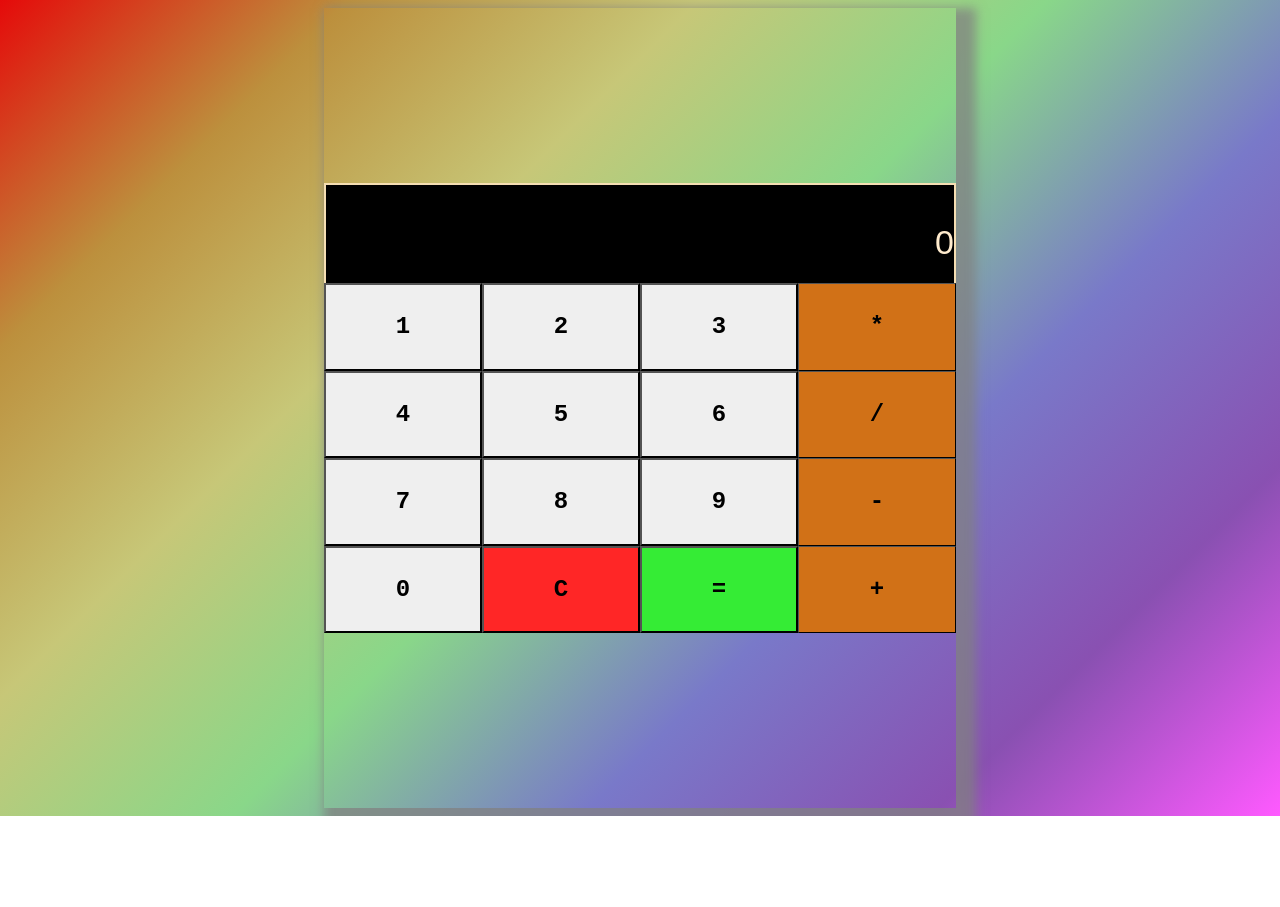
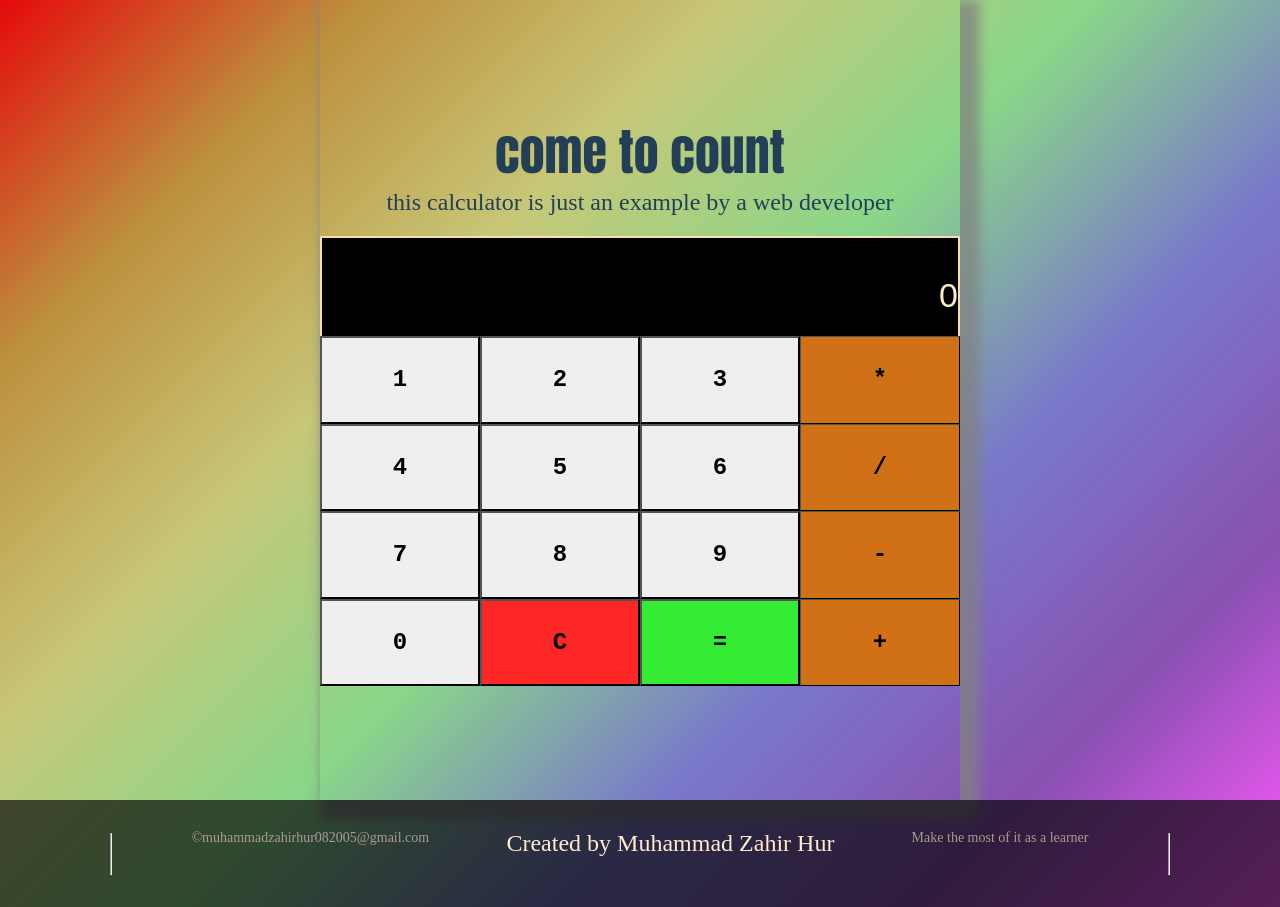
Before and after one commit to Muhammad-Zahir-Hur/The-Calculator, a plain HTML site: page index.htm in a window 1280 px wide. Before the commit the page ends 816 px from the top, so only its background shows below. Drawn offline with Linux system fonts and the light colour scheme.

Commit message:
text added
added some text for user interaction

```diff
--- a/index.htm
+++ b/index.htm
@@ -7,9 +7,11 @@
     <meta name="viewport" content="width=device-width, initial-scale=1.0">
     <title>countin is essential</title>
     <style>
+        *{
+            margin: 0;
+            padding: 0;
+        }
         body {
-            /* background: linear-gradient(180deg, rgb(0, 255, 64),rgb(0, 204, 255));
-             */
             background: linear-gradient(135deg, rgba(228, 0, 0, 0.959), rgba(177, 125, 28, 0.856), rgba(161, 161, 28, 0.596), rgba(34, 180, 34, 0.534), rgba(44, 44, 170, 0.637), rgba(112, 43, 161, 0.822), rgba(255, 1, 255, 0.651));
             ;
             height: 100%;
@@ -75,11 +77,42 @@
         .oper:active {
             box-shadow: 2px 2px gray;
         }
+
+        h1{
+            font-size: 50px;
+            font-family: Impact, Haettenschweiler, 'Arial Narrow Bold', sans-serif;
+            color: rgb(35, 62, 87);
+        }
+        p{
+            font-size: 24px;
+            color: rgb(35, 62, 87);
+            margin-bottom: 20px;
+        }
+        footer{
+            background-color: rgba(0, 0, 0, 0.657);
+            margin-bottom: 0px;
+            padding: 30px;
+            display: flex;
+            justify-content: space-evenly;
+            color: rgb(167, 157, 142);
+        }
+        footer p{
+            color: blanchedalmond;
+        }
+        small{
+            font-size: 14px;
+        }
+        hr{
+            margin: 2.5px;
+        }
+
     </style>
 </head>
 
 <body>
     <div class="container">
+        <h1>come to count</h1>
+        <p>this calculator is just an example by a web developer</p>
         <div class="screen">0</div>
         <div class="btns">
             <button>1</button>
@@ -100,6 +133,13 @@
             <button class="oper">+</button>
         </div>
     </div>
+    <footer>
+        <hr>
+        <small>&copy;muhammadzahirhur082005@gmail.com</small>
+<p>Created by Muhammad Zahir Hur</p>
+        <small>Make the most of it as a learner</small>
+        <hr>
+    </footer>
     <script>
         screen = document.querySelector('.screen');
         btnsArea = document.querySelector('.btns');
```
